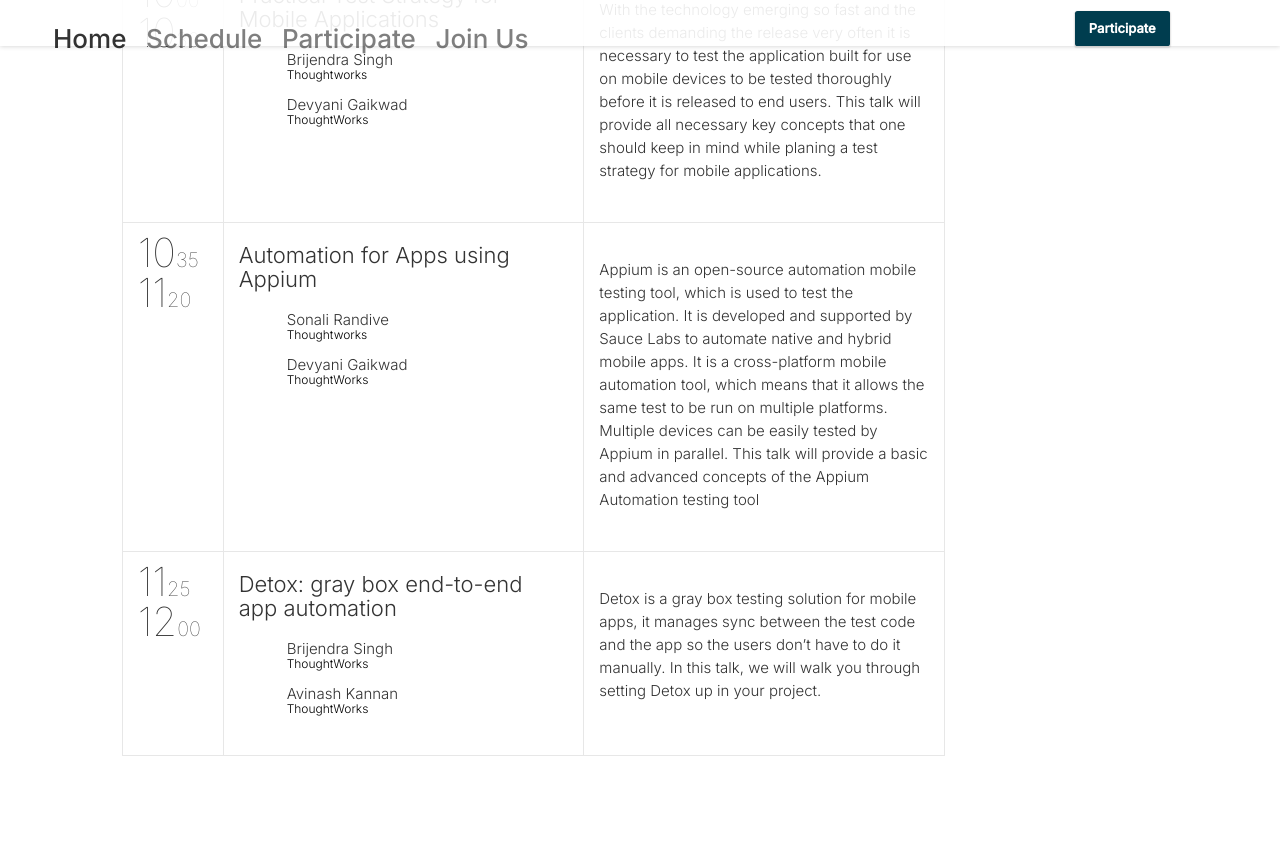
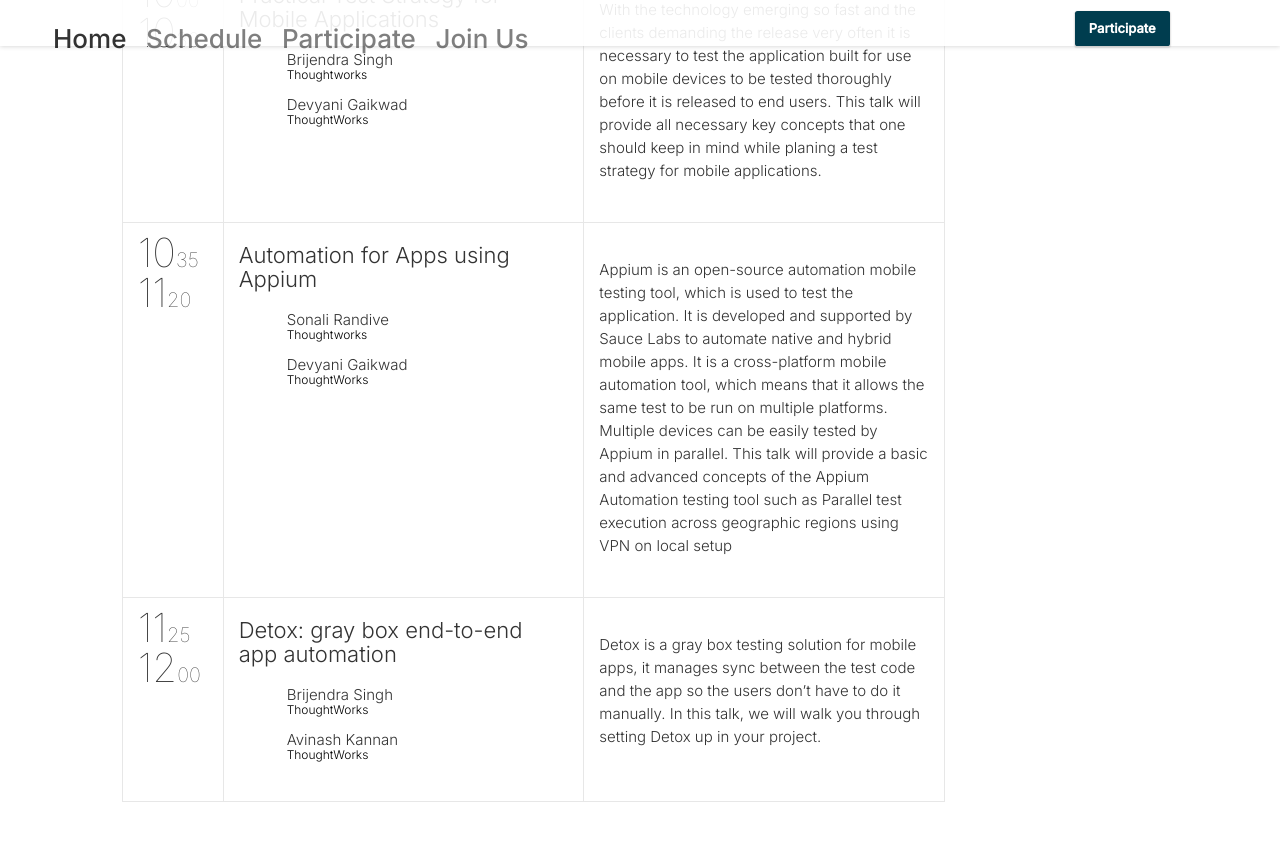
Before and after one commit to twpune/vodqa, a Jekyll site: the page built from index.html, in a window 1280 px wide and 900 px high, scrolled down 2011 px. Shown: the top 841 px of the window. Built offline with Jekyll 4.4.1, drawn with Linux system fonts in a browser that asks for light colours; nearby versions of some CDN libraries; comment, search, counter and statistics services are not loaded.

Commit message:
appium description updated

```diff
--- a/_data/sessions.yml
+++ b/_data/sessions.yml
@@ -25,7 +25,7 @@
   title: ""
   place: ""
   service: true
-  description: "Appium is an open-source automation mobile testing tool, which is used to test the application. It is developed and supported by Sauce Labs to automate native and hybrid mobile apps. It is a cross-platform mobile automation tool, which means that it allows the same test to be run on multiple platforms. Multiple devices can be easily tested by Appium in parallel. This talk will provide a basic and advanced concepts of the Appium Automation testing tool"
+  description: "Appium is an open-source automation mobile testing tool, which is used to test the application. It is developed and supported by Sauce Labs to automate native and hybrid mobile apps. It is a cross-platform mobile automation tool, which means that it allows the same test to be run on multiple platforms. Multiple devices can be easily tested by Appium in parallel. This talk will provide a basic and advanced concepts of the Appium Automation testing tool such as Parallel test execution across geographic regions using VPN on local setup"
 -
   id: 005
   title: "Detox: gray box end-to-end app automation"
```
